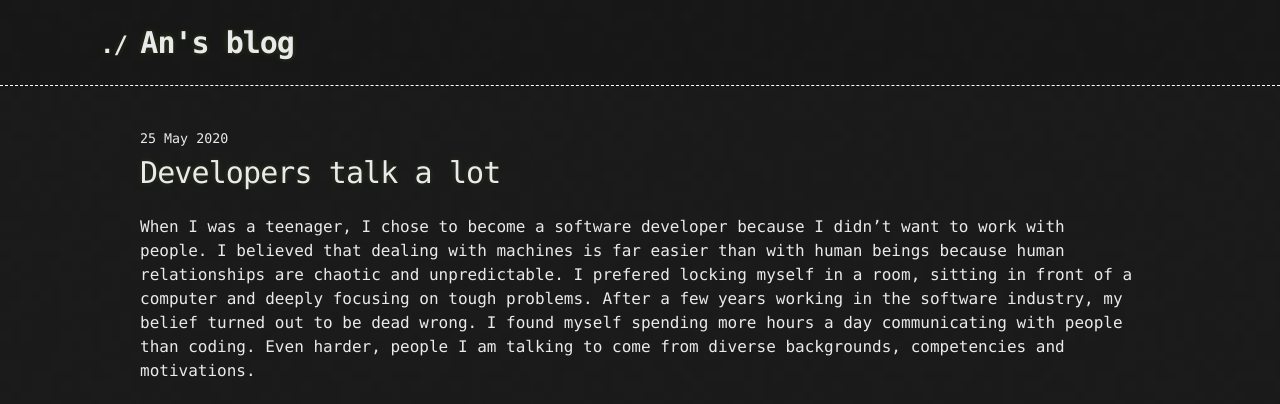
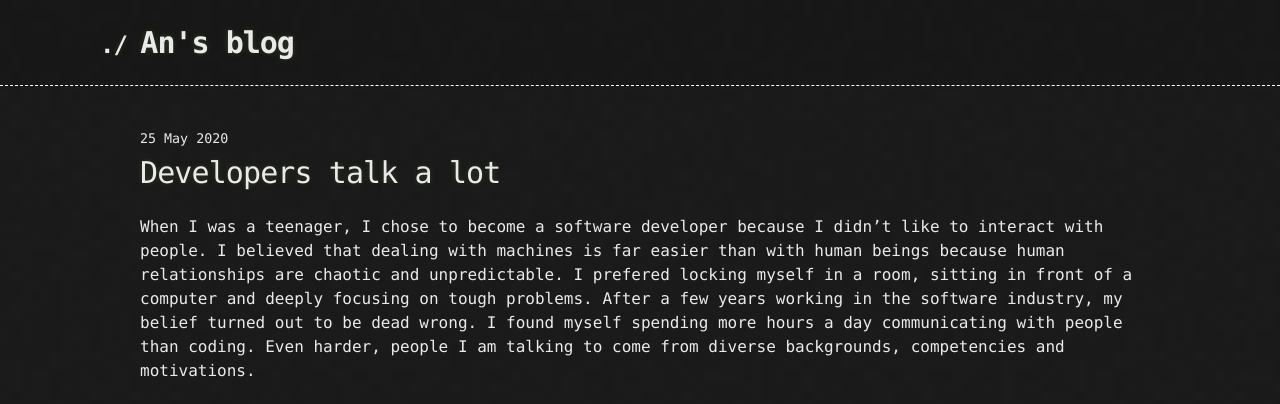
Before and after one commit to anlnt/anlnt.github.io, a Jekyll site: the page built from _posts/2020-05-25-developers-talk-a-lot.markdown, in a window 1280 px wide. Shown: the top 404 px of the page. Built offline with Jekyll 4.4.1, drawn with Linux system fonts in a browser that asks for light colours.

Commit message:
Update 2020-05-25-developers-talk-a-lot.markdown

```diff
--- a/_posts/2020-05-25-developers-talk-a-lot.markdown
+++ b/_posts/2020-05-25-developers-talk-a-lot.markdown
@@ -5,7 +5,7 @@ date:   2020-05-25 17:52:24 +0700
 tag: [Software Craftsmanship]
 ---
 
-When I was a teenager, I chose to become a software developer because I didn’t want to work with people. I believed that dealing with machines is far easier than with human beings because human relationships are chaotic and unpredictable. I prefered locking myself in a room, sitting in front of a computer and deeply focusing on tough problems. After a few years working in the software industry, my belief turned out to be dead wrong. I found myself spending more hours a day communicating with people than coding. Even harder, people I am talking to come from diverse backgrounds, competencies and motivations.
+When I was a teenager, I chose to become a software developer because I didn’t like to interact with people. I believed that dealing with machines is far easier than with human beings because human relationships are chaotic and unpredictable. I prefered locking myself in a room, sitting in front of a computer and deeply focusing on tough problems. After a few years working in the software industry, my belief turned out to be dead wrong. I found myself spending more hours a day communicating with people than coding. Even harder, people I am talking to come from diverse backgrounds, competencies and motivations.
 
 ## Developers versus stakeholders
 
```
